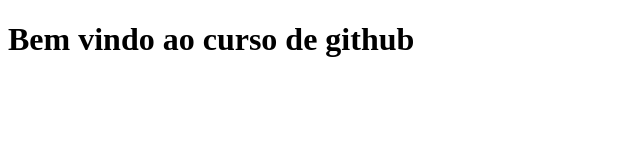
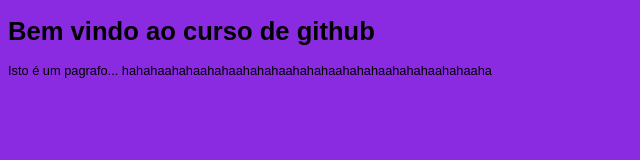
Before and after one commit to antonioalves8181/ProjetoConclusao, a plain HTML site: page index.html in a window 1280 px wide. Shown: the whole page, without its empty margins (0-640 px from the left). Drawn offline with Linux system fonts and the light colour scheme.

Commit message:
Adicionado estilos de página na index

```diff
--- /dev/null
+++ b/index.css
@@ -0,0 +1,5 @@
+body{
+  background-color: blueviolet;
+  font-family: Arial, Helvetica, sans-serif;
+  font-size: 0.8em;
+}
--- a/index.html
+++ b/index.html
@@ -4,9 +4,13 @@
   <meta charset="UTF-8">
   <meta http-equiv="X-UA-Compatible" content="IE=edge">
   <meta name="viewport" content="width=device-width, initial-scale=1.0">
+  <link rel="stylesheet" href="index.css">
   <title>Document</title>
 </head>
 <body>
   <h1>Bem vindo ao curso de github</h1>
+  <p>
+    Isto é um pagrafo... hahahaahahaahahaahahahaahahahaahahahaahahahaahahaaha
+  </p>
 </body>
 </html>
```
